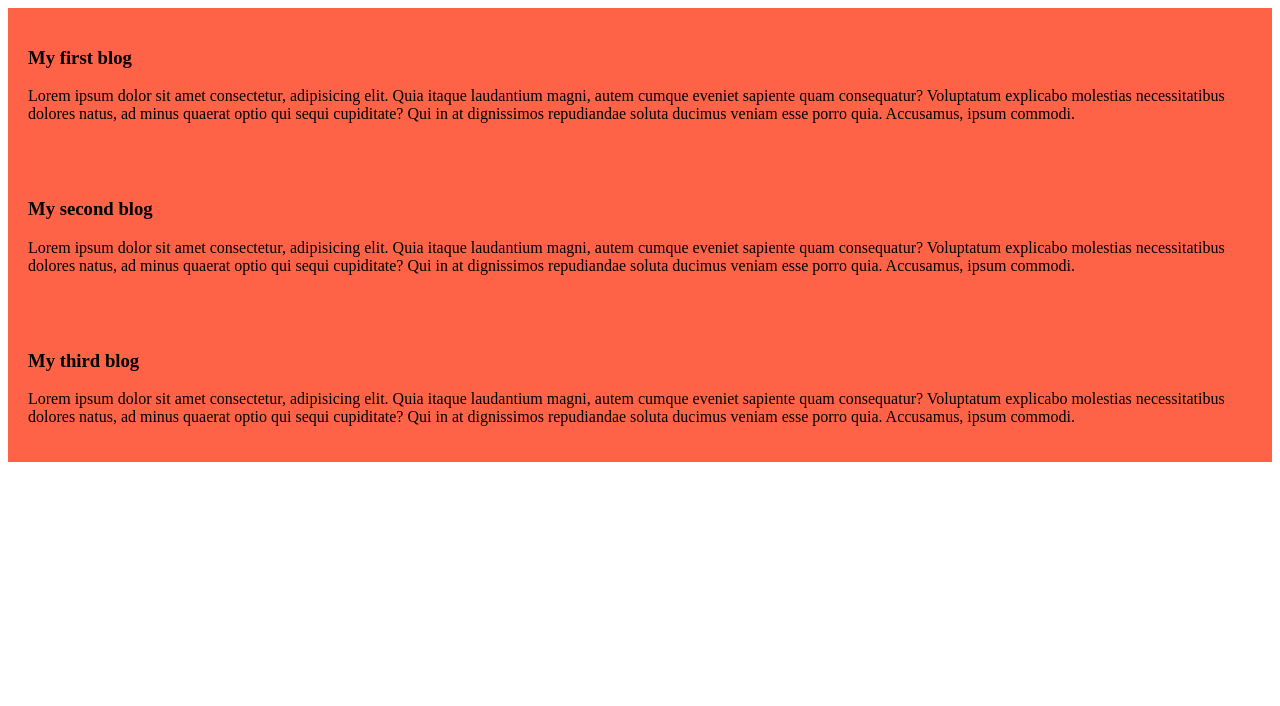
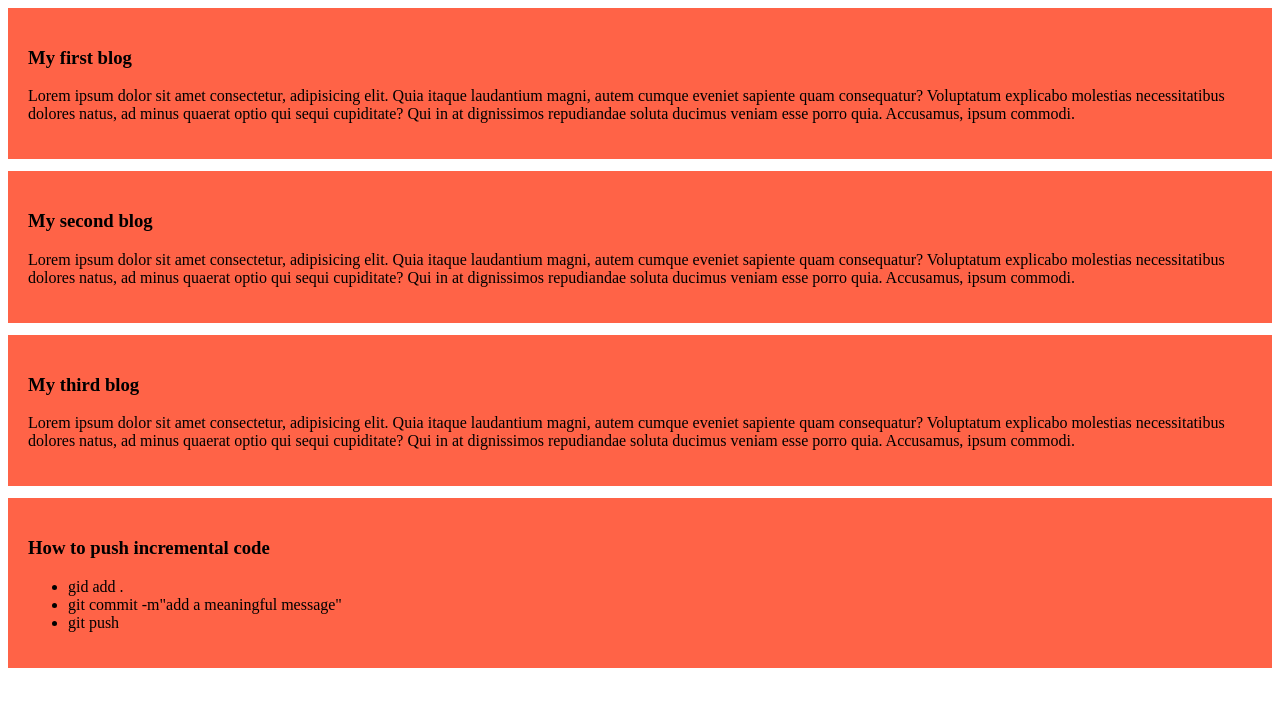
Before and after one commit to sajid778/my-simple-website, a plain HTML site: page index.html in a window 1280 px wide. Drawn offline with Linux system fonts and the light colour scheme.

```diff
--- a/index.html
+++ b/index.html
@@ -19,5 +19,14 @@
         <h3>My third blog</h3>
         <p>Lorem ipsum dolor sit amet consectetur, adipisicing elit. Quia itaque laudantium magni, autem cumque eveniet sapiente quam consequatur? Voluptatum explicabo molestias necessitatibus dolores natus, ad minus quaerat optio qui sequi cupiditate? Qui in at dignissimos repudiandae soluta ducimus veniam esse porro quia. Accusamus, ipsum commodi.</p>
     </div>
+
+    <div>
+        <h3>How to push incremental code</h3>
+        <ul>
+            <li>gid add .</li>
+            <li>git commit -m"add a meaningful message"</li>
+            <li>git push</li>
+        </ul>
+    </div>
 </body>
 </html>
--- a/styles/blog.css
+++ b/styles/blog.css
@@ -1,4 +1,5 @@
 div{
     background-color: tomato;
     padding: 20px;
+    margin-bottom: 12px;
 }
```
